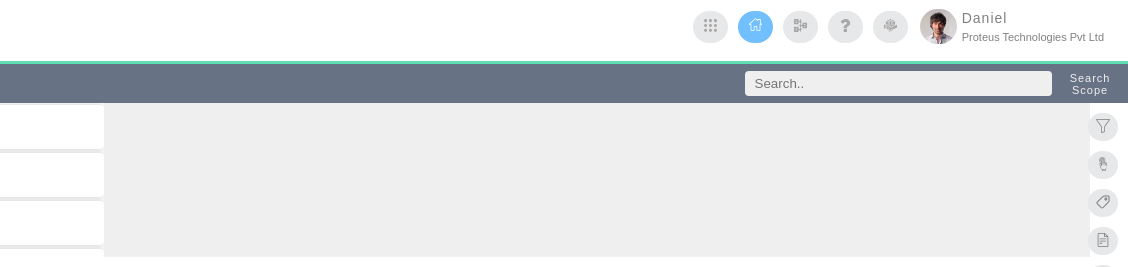
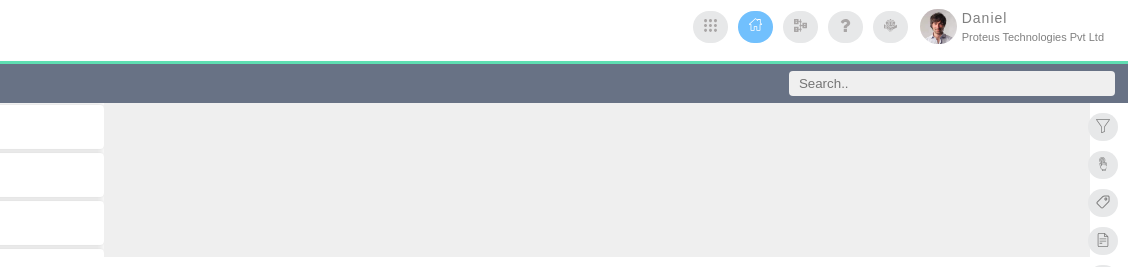
Before and after one commit to dipaliwork/vision, a plain HTML site: page Dashboard pages/admin.html in a window 1280 px wide. Shown: the top 267 px of the page, 152-1280 px from the left. Drawn offline with Linux system fonts and the light colour scheme; a web font is replaced by a local one.

Commit message:
admin page

```diff
--- a/Dashboard pages/admin.html
+++ b/Dashboard pages/admin.html
@@ -590,10 +590,7 @@
                         <span id="nav-tab-text-mobile">Back</span>
                     </div>
                     <div class="nav-search">
-                        <input type="text" class="input" placeholder="Search.." name="search">
-                    </div>
-                    <div id="nav-search">
-                        <span id="myBtn">Search Scope</span>
+                        <input type="text" class="input" placeholder="Search.." name="search">&nbsp;&nbsp;&nbsp;
                     </div>
                     <div id="myModal" class="modal">
                         <div class="modal-content">
```
Also changed, not shown: index.html (+161 -337 lines).
